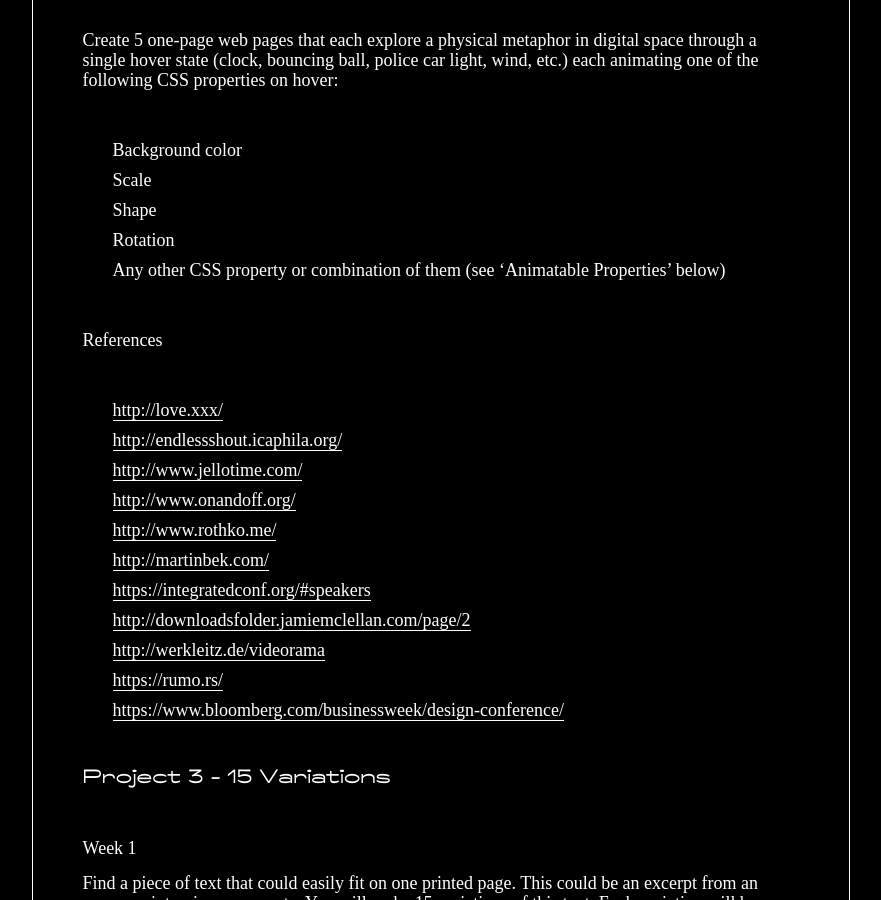
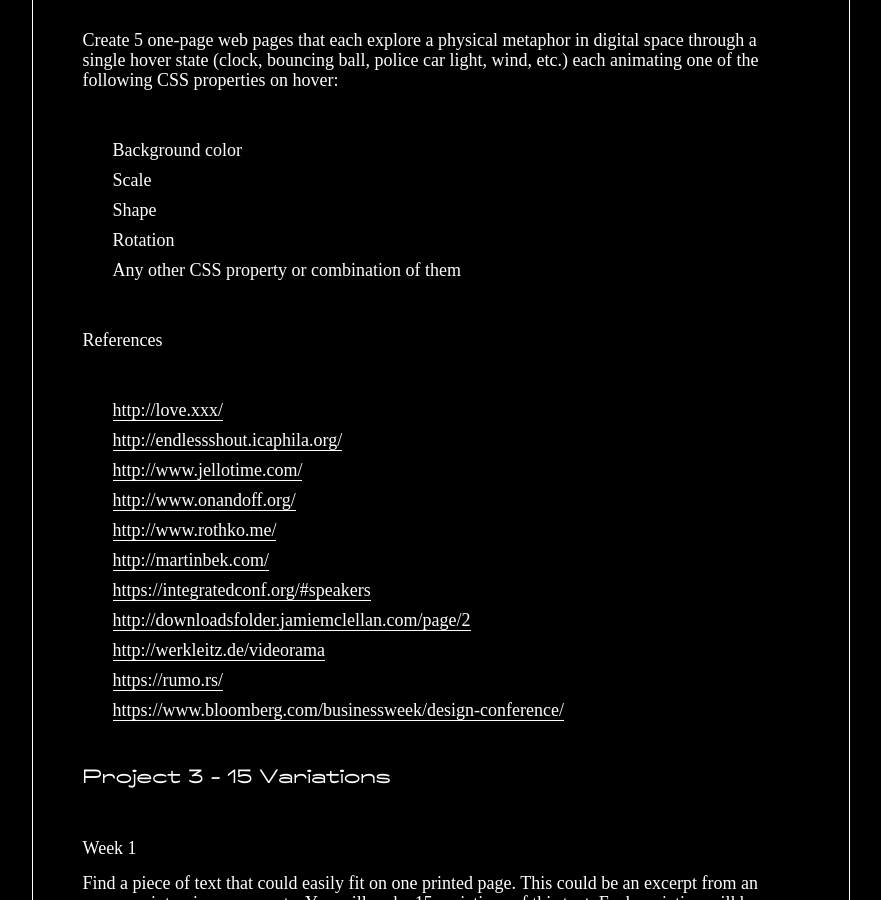
Before and after one commit to patshiu/spring2019webdesignbasics, a Jekyll site: the page built from _pages/projects.md, in a window 1280 px wide and 900 px high, scrolled down 629 px. Shown: the whole window, without its empty margins (250-1131 px from the left). Built offline with Jekyll 4.4.1, drawn with Linux system fonts in a browser that asks for light colours; nearby versions of some CDN libraries; our own code applies the rules of GitHub Pages for plain Markdown files.

Commit message:
fixing typo

```diff
--- a/_pages/projects.md
+++ b/_pages/projects.md
@@ -12,11 +12,12 @@ Since the inception of the personal computer, our main interactions with the dig
 This project asks you to investigate the desktop interface, specifically through its unique interaction of the hover state. Hover states are considered a ‘pseudo state’, something explicitly thought of as in-between. They occur when your mouse cursor is positioned above another element on the page and act as an on/off switch with only one level of interaction. Even with these limited capabilities, they’ve become a key aspect of desktop web design.
 
 Create 5 one-page web pages that each explore a physical metaphor in digital space through a single hover state (clock, bouncing ball, police car light, wind, etc.) each animating one of the following CSS properties on hover:
+
 * Background color
 * Scale
 * Shape
 * Rotation
-* Any other CSS property or combination of them (see ‘Animatable Properties’ below)
+* Any other CSS property or combination of them
 
 References
 * [http://love.xxx/](http://love.xxx/)
```
